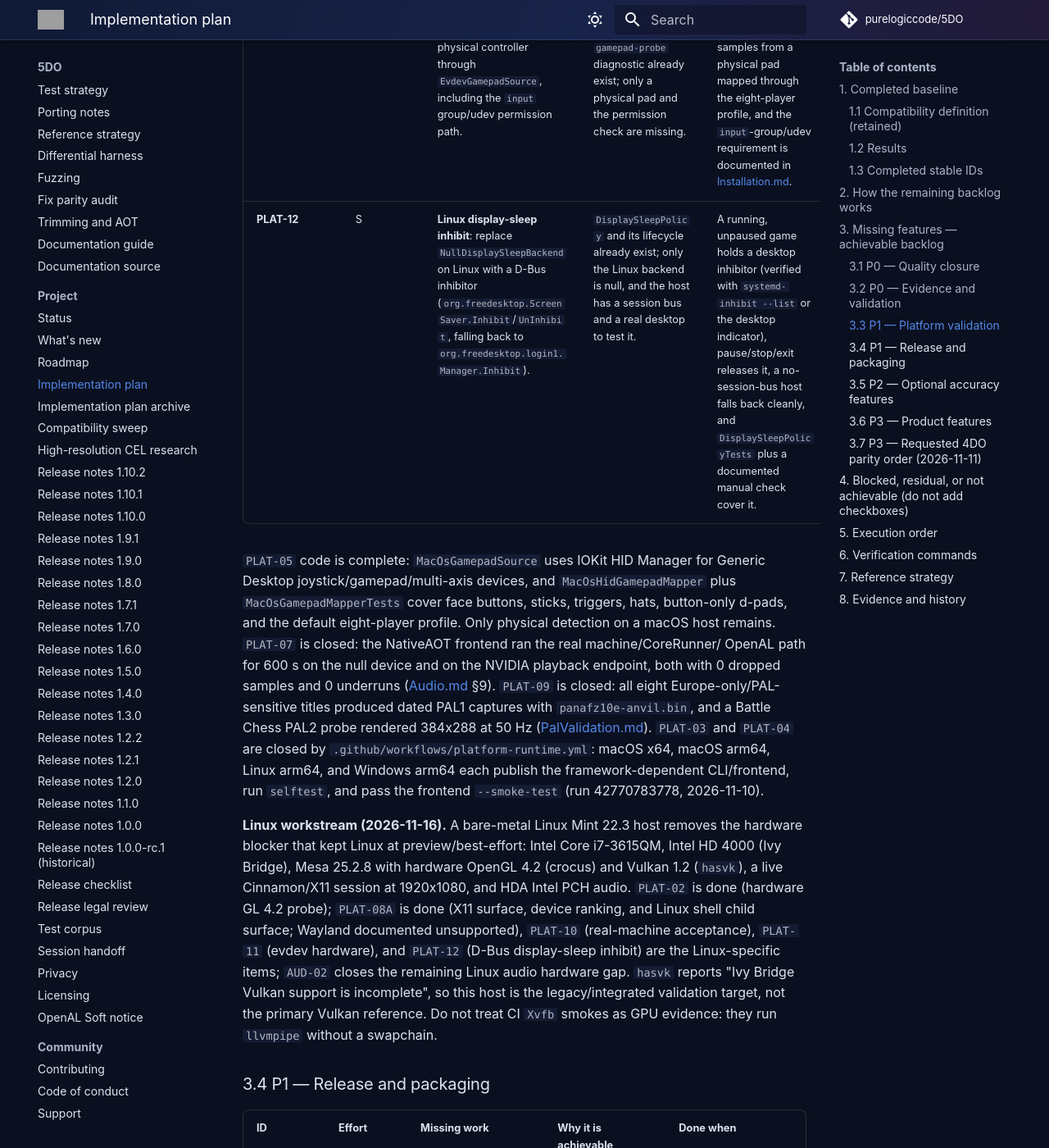
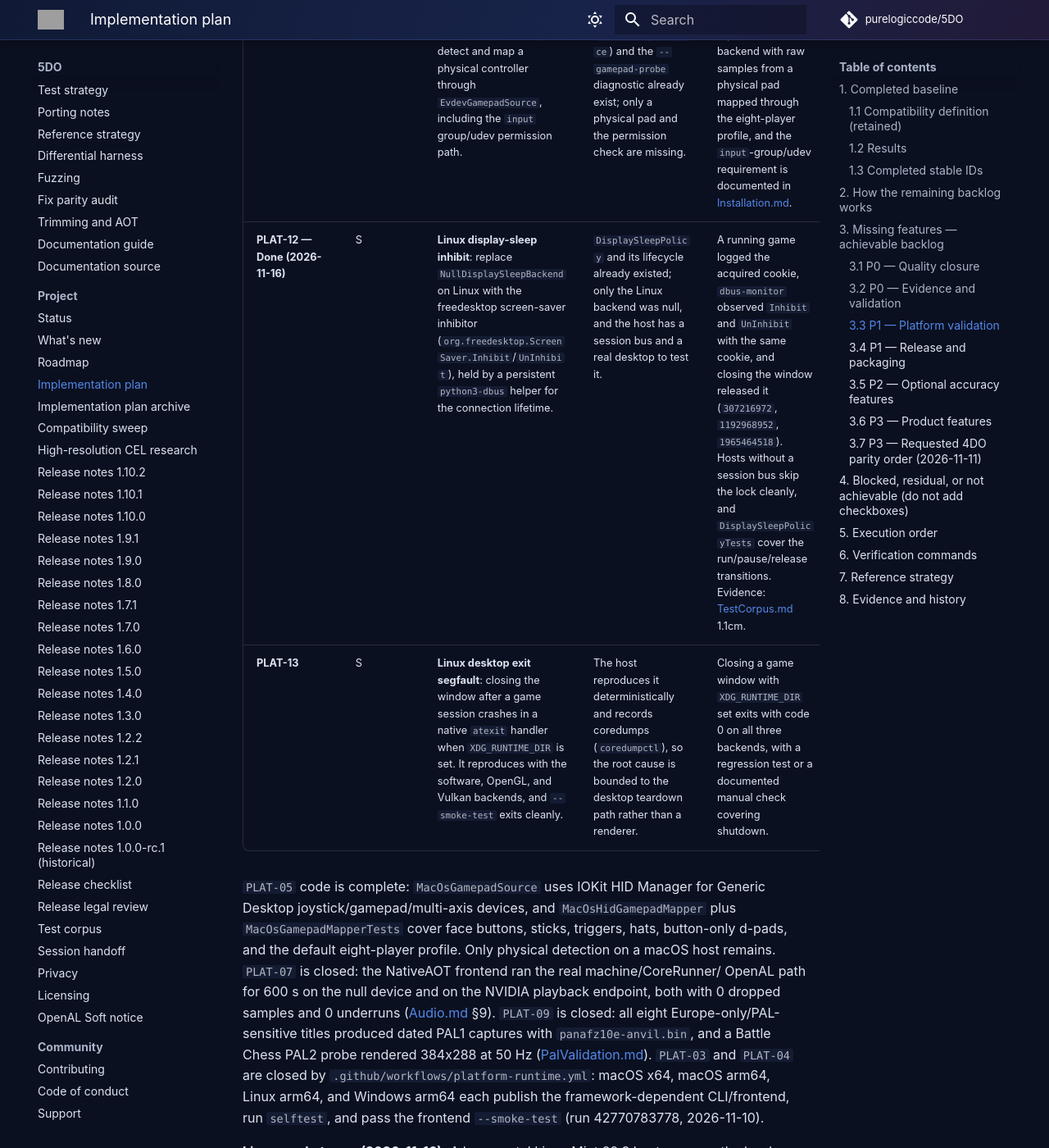
Before and after one commit to purelogiccode/5DO, an MkDocs documentation site: the page built from docs/ImplementationPlan.md, in a window 1280 px wide and 1400 px high, scrolled down 9652 px. Shown: the whole window at 82% size. Built offline with MkDocs 1.6.1 and Material for MkDocs 9.7.7, drawn with Linux system fonts in a browser that asks for light colours; comment, search, counter and statistics services are not loaded; some of the changed text lies outside the part shown; grey boxes are pictures that could not be loaded.

Commit message:
Record the Linux display-sleep evidence and the desktop exit segfault

```diff
--- a/docs/ImplementationPlan.md
+++ b/docs/ImplementationPlan.md
@@ -62,7 +62,7 @@ The remaining non-playable rows are three non-retail/add-on images: `Joypad Test
 The compatibility and release plan is closed: **COMPAT-01 … COMPAT-16**, **REL-01 …
 REL-03**, **QUAL-01 … QUAL-04**, **ACC-01**, **ACC-02**, **ACC-03**, **ACC-04**,
 **PLAT-01**, **PLAT-02**,
-**PLAT-03**, **PLAT-04**, **PLAT-07**, **PLAT-08A**, **PLAT-09**, **TEST-06/07/08**,
+**PLAT-03**, **PLAT-04**, **PLAT-07**, **PLAT-08A**, **PLAT-09**, **PLAT-12**, **TEST-06/07/08**,
 **CORE-11/16**, **FND-05**, **ECO-04**, **ENG-01/09**, and the shipped
 **SYS-06/07/08/12/17/18/22**, **UX-09**, **UX-25**, **UX-26**, **UX-28**, **UX-29**,
 **UX-30**, **UX-31**, **UX-32**, **VID-04/12/16/17/18**, **VID-19** items. `SYS-21` and `SYS-23` are code-complete but remain open
@@ -141,7 +141,8 @@ and a linked capture for every promotion or documented limit.
 | **PLAT-09** | M | **Done (2026-11-10).** Full PAL library validation: eight PAL-sensitive titles captured with the documented PAL BIOS, plus a PAL2 presentation probe. | PAL1/PAL2, 50 Hz pacing, and per-game BIOS selection are implemented. | Evidence: [PalValidation.md](PalValidation.md) and `docs/data/pal-validation.csv`. |
 | **PLAT-10** | M | **Real-machine acceptance**: install the shipped framework-dependent bundle on clean physical machines (the bare-metal Linux Mint host and a physical Windows x64 desktop) and exercise the player path: image boot, GL presentation at 720p/1080p, real audio device, gamepad, fullscreen, DPI change, pause/resume, save states, screenshots, and library metadata. | Every subsystem exists and is smoke-tested; a clean non-developer run and a dated pass are the only missing pieces. The Linux host is available with hardware GL 4.2 and a 1920x1080 display. | A dated acceptance record in [Compatibility.md](Compatibility.md) §10.3 lists every check with pass/fail, bundle version, GPU/driver, and audio device for both hosts; each failure becomes a named defect item instead of an undocumented limitation. |
 | **PLAT-11** | S | **Linux evdev gamepad hardware validation**: detect and map a physical controller through `EvdevGamepadSource`, including the `input` group/udev permission path. | The source (`EvdevGamepadSource`) and the `--gamepad-probe` diagnostic already exist; only a physical pad and the permission check are missing. | `--gamepad-probe` reports the evdev backend with raw samples from a physical pad mapped through the eight-player profile, and the `input`-group/udev requirement is documented in [Installation.md](Installation.md). |
-| **PLAT-12** | S | **Linux display-sleep inhibit**: replace `NullDisplaySleepBackend` on Linux with a D-Bus inhibitor (`org.freedesktop.ScreenSaver.Inhibit`/`UnInhibit`, falling back to `org.freedesktop.login1.Manager.Inhibit`). | `DisplaySleepPolicy` and its lifecycle already exist; only the Linux backend is null, and the host has a session bus and a real desktop to test it. | A running, unpaused game holds a desktop inhibitor (verified with `systemd-inhibit --list` or the desktop indicator), pause/stop/exit releases it, a no-session-bus host falls back cleanly, and `DisplaySleepPolicyTests` plus a documented manual check cover it. |
+| **PLAT-12 — Done (2026-11-16)** | S | **Linux display-sleep inhibit**: replace `NullDisplaySleepBackend` on Linux with the freedesktop screen-saver inhibitor (`org.freedesktop.ScreenSaver.Inhibit`/`UnInhibit`), held by a persistent `python3-dbus` helper for the connection lifetime. | `DisplaySleepPolicy` and its lifecycle already existed; only the Linux backend was null, and the host has a session bus and a real desktop to test it. | A running game logged the acquired cookie, `dbus-monitor` observed `Inhibit` and `UnInhibit` with the same cookie, and closing the window released it (`307216972`, `1192968952`, `1965464518`). Hosts without a session bus skip the lock cleanly, and `DisplaySleepPolicyTests` cover the run/pause/release transitions. Evidence: [TestCorpus.md](TestCorpus.md) 1.1cm. |
+| **PLAT-13** | S | **Linux desktop exit segfault**: closing the window after a game session crashes in a native `atexit` handler when `XDG_RUNTIME_DIR` is set. It reproduces with the software, OpenGL, and Vulkan backends, and `--smoke-test` exits cleanly. | The host reproduces it deterministically and records coredumps (`coredumpctl`), so the root cause is bounded to the desktop teardown path rather than a renderer. | Closing a game window with `XDG_RUNTIME_DIR` set exits with code 0 on all three backends, with a regression test or a documented manual check covering shutdown. |
 
 `PLAT-05` code is complete: `MacOsGamepadSource` uses IOKit HID Manager for Generic
 Desktop joystick/gamepad/multi-axis devices, and `MacOsHidGamepadMapper` plus
@@ -162,10 +163,10 @@ hardware blocker that kept Linux at preview/best-effort: Intel Core i7-3615QM, I
 HD 4000 (Ivy Bridge), Mesa 25.2.8 with hardware OpenGL 4.2 (crocus) and Vulkan 1.2
 (`hasvk`), a live Cinnamon/X11 session at 1920x1080, and HDA Intel PCH audio. `PLAT-02`
 is done (hardware GL 4.2 probe); `PLAT-08A` is done (X11 surface, device ranking, and
-Linux shell child surface; Wayland documented unsupported), `PLAT-10`
-(real-machine acceptance), `PLAT-11` (evdev hardware), and `PLAT-12` (D-Bus display-sleep
-inhibit) are the Linux-specific items; `AUD-02` closes the remaining Linux audio
-hardware gap. `hasvk` reports "Ivy Bridge Vulkan support is incomplete", so this host is
+Linux shell child surface; Wayland documented unsupported), `PLAT-12` is done (D-Bus
+screen-saver inhibitor), and `PLAT-10` (real-machine acceptance) and `PLAT-11` (evdev
+hardware) remain. `PLAT-13` covers the pre-existing desktop exit segfault found during
+the `PLAT-12` pass; `AUD-02` closes the remaining Linux audio hardware gap. `hasvk` reports "Ivy Bridge Vulkan support is incomplete", so this host is
 the legacy/integrated validation target, not the primary Vulkan reference. Do not treat
 CI `Xvfb` smokes as GPU evidence: they run `llvmpipe` without a swapchain.
 
@@ -313,9 +314,9 @@ documented limitation, not that it is unachievable.
    unblocks the Linux workstream. `PLAT-02` is **done** (hardware GL 4.2 probe plus the
    GLX swap-interval fix); `PLAT-08A` is **done** (X11 `VK_KHR_xlib_surface`, X11 probe
    window, device ranking, and the Linux shell child surface; Wayland documented as
-   unsupported). Next are `AUD-02` (real-device soak) and
-   `PLAT-12` (D-Bus display-sleep); `PLAT-10` is the end-to-end acceptance pass and
-   `PLAT-11` needs a physical evdev pad. `PLAT-03` and `PLAT-04` are **done** via
+   unsupported). `PLAT-12` (D-Bus display-sleep) is **done**. Next are `AUD-02`
+   (real-device soak) and `PLAT-13` (desktop exit segfault); `PLAT-10` is the end-to-end
+   acceptance pass and `PLAT-11` needs a physical evdev pad. `PLAT-03` and `PLAT-04` are **done** via
    `.github/workflows/platform-runtime.yml`; `PLAT-05` needs physical macOS controller
    detection; `PLAT-06` is documented in Performance §8.8 (DPI math validated; GLES 3.1
    hardware and Tier B timing remain best-effort); `PLAT-07` and `PLAT-09` are **done**;
```
Also changed, not shown: docs/Compatibility.md (+9 -2 lines), docs/Installation.md (+1 -0 lines), docs/KnownIssues.md (+13 -3 lines), docs/Roadmap.md (+4 -3 lines), docs/TestCorpus.md (+18 -0 lines).
